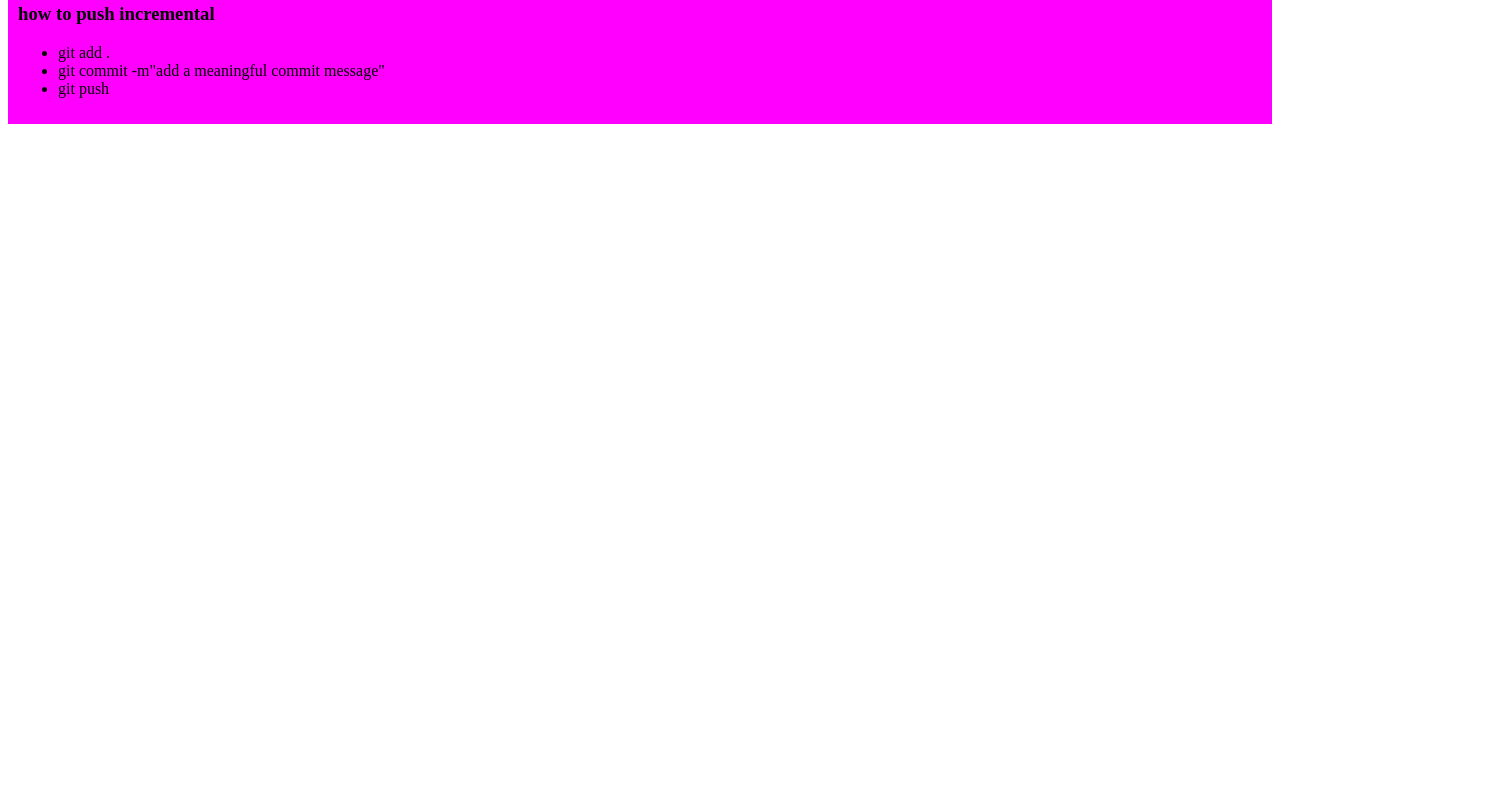
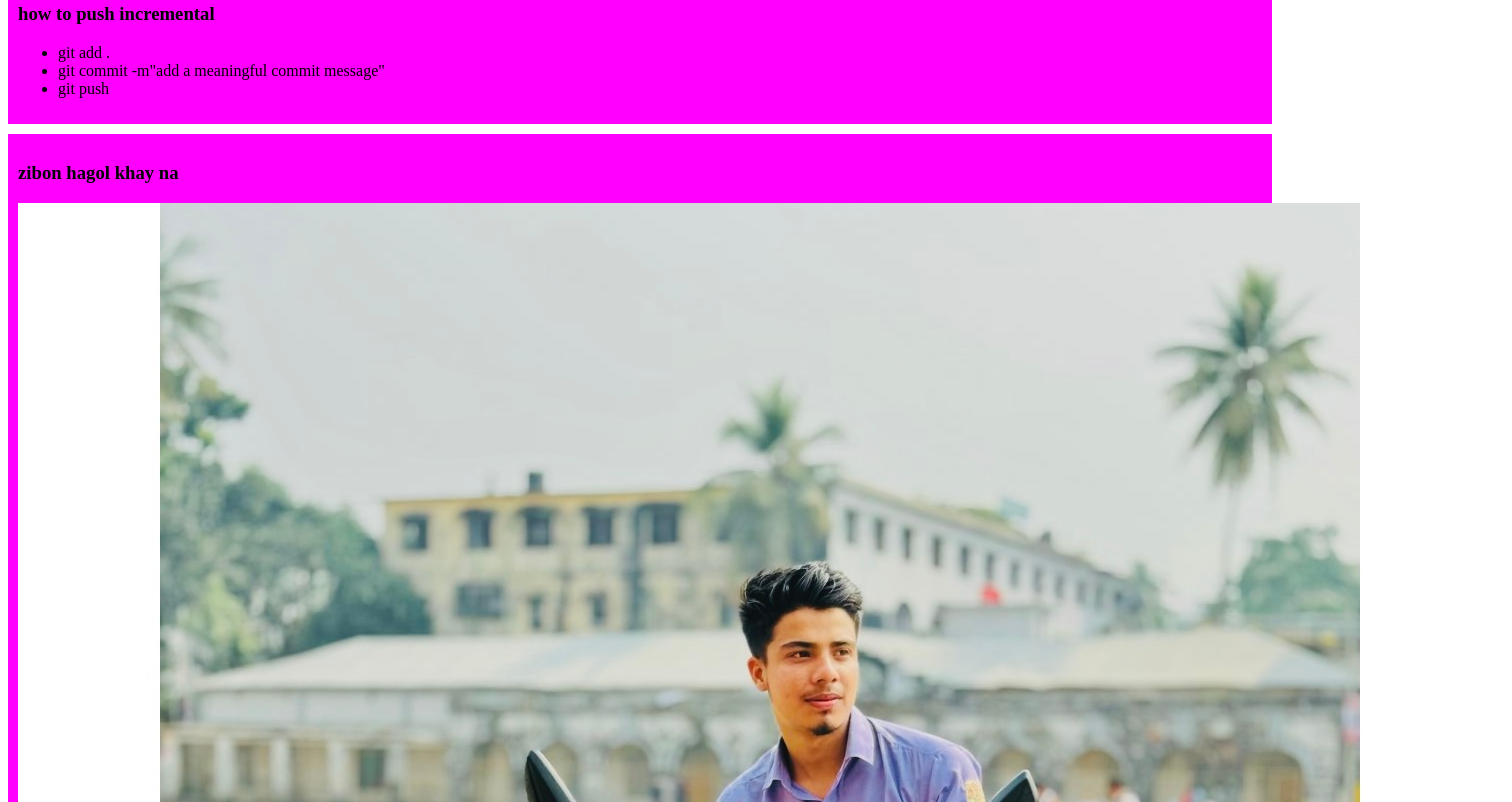
Before and after one commit to shahidulislam2/my-first-github-repo, a plain HTML site: page index.html in a window 1280 px wide. Shown: the part 458-1260 px from the top of the page, 1512 px wide, since content can reach past the window. Before the commit the page ends 800 px from the top, so only its background shows below. Drawn offline with Linux system fonts and the light colour scheme.

Commit message:
added zibon hagol khay na

```diff
--- a/index.html
+++ b/index.html
@@ -29,7 +29,10 @@
             <li>git push</li>
         </ul>
     </div>
-
+    <div>
+        <h3>zibon hagol khay na</h3>
+        <img src="zibon.jpg/zibon.jpg" alt="">
+    </div>
 </body>
 
 </html>
```
Also changed, not shown: zibon.jpg/zibon.jpg (added).
